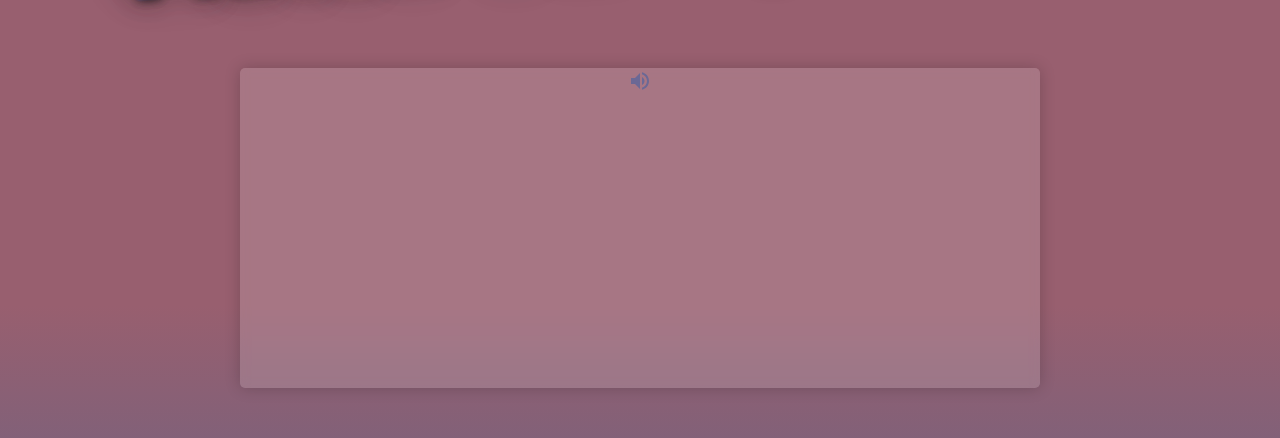
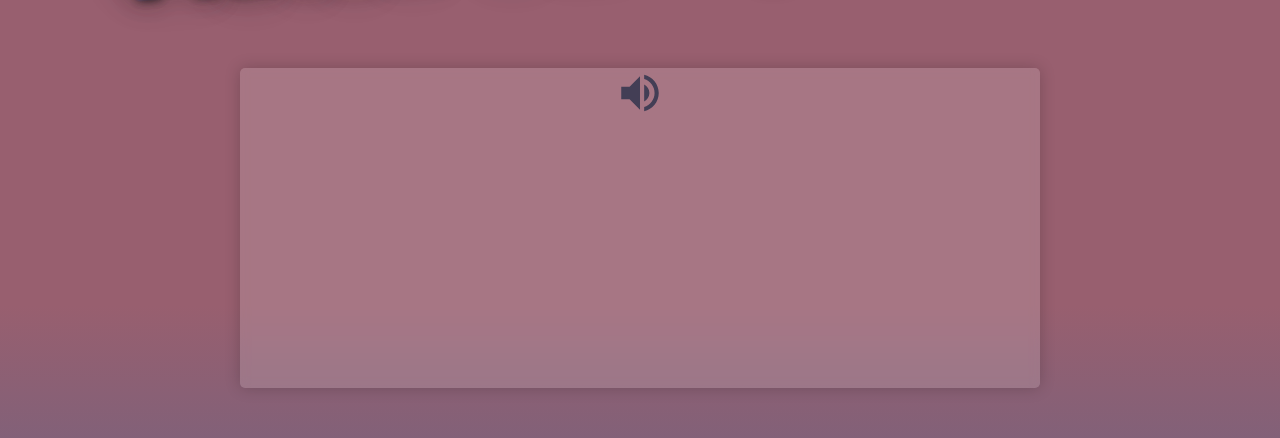
Before and after one commit to 17gstyron/MatchEmUp, a React (Create React App) app in the folder app/: page / in a window 1280 px wide. Shown: the part 222-660 px from the top of the page. Built offline with nearby package versions, Linux system fonts and the light colour scheme.

Commit message:
Add state for the audio action. Create a function that toggles the audio on and off when the user selects the icon. Include the alternative to the audio on icon, conditionally rendered when the audio has been turned off.

```diff
--- a/app/src/components/Menu.jsx
+++ b/app/src/components/Menu.jsx
@@ -3,7 +3,7 @@ import React, { useEffect, useState } from 'react';
 import { Box, Button, Chip, Grid, } from '@material-ui/core';
 import { makeStyles, withTheme } from '@material-ui/core/styles';
 import VolumeUpIcon from '@material-ui/icons/VolumeUp';
-// import VolumeOffIcon from '@material-ui/icons/VolumeOff';
+import VolumeOffIcon from '@material-ui/icons/VolumeOff';
 
 import logo from '../styles/images/logo.png'
 import bgMusic from '../audio/Menu.mp3';
@@ -21,7 +21,8 @@ const useStyles = makeStyles((theme) => ({
     backdropFilter: 'blur(5px)',
   },
   icon: {
-    color: '#6b6895',
+    color: '#433e55',
+    fontSize: 50,
   },
   credits: {
     position: 'absolute',
@@ -39,11 +40,21 @@ const useStyles = makeStyles((theme) => ({
 }));
 
 const Menu = () => {
+  const [audioOn, setAudioOn] = useState(true);
   const classes = useStyles();
 
   useEffect(() => {
-    // document.getElementById('bgm').play();
-  }, [])
+    const sound =  document.getElementById('bgm');
+    if (audioOn) {
+      sound.play();
+    } else {
+      sound.pause();
+    }
+  }, [audioOn]);
+
+  const toggleAudio = () => {
+    setAudioOn(!audioOn)
+  };
 
   return (
     <div className="Menu">
@@ -51,7 +62,10 @@ const Menu = () => {
 
       <h4 className="title">Match Em Up!</h4>
       <div className={classes.container}>
-        <VolumeUpIcon className={classes.icon} />
+        { audioOn
+          ? <VolumeUpIcon className={classes.icon} onClick={toggleAudio} />
+          : <VolumeOffIcon className={classes.icon} onClick={toggleAudio} />
+        }
       </div>
 
       <Box className={classes.credits}>
```
